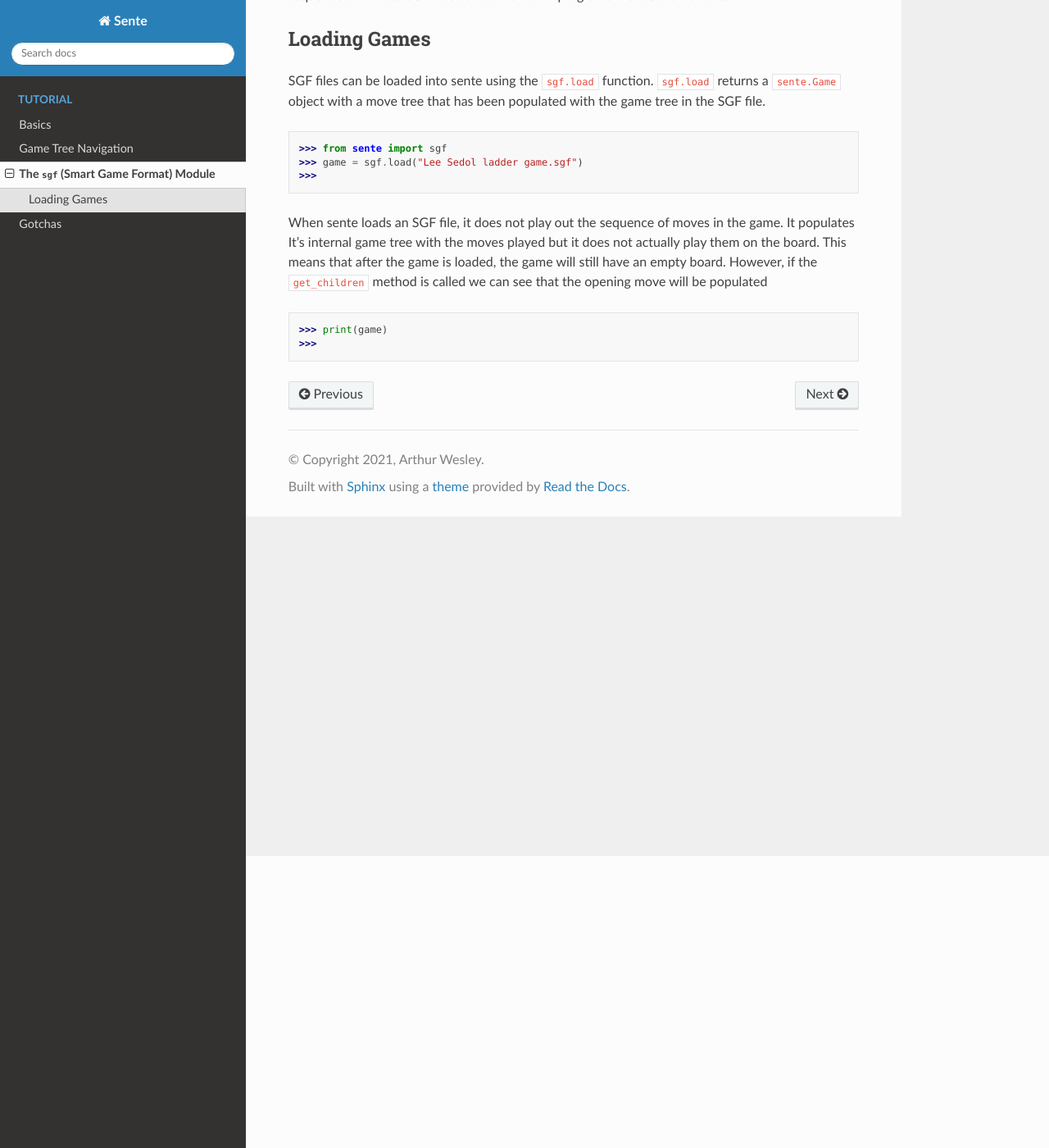
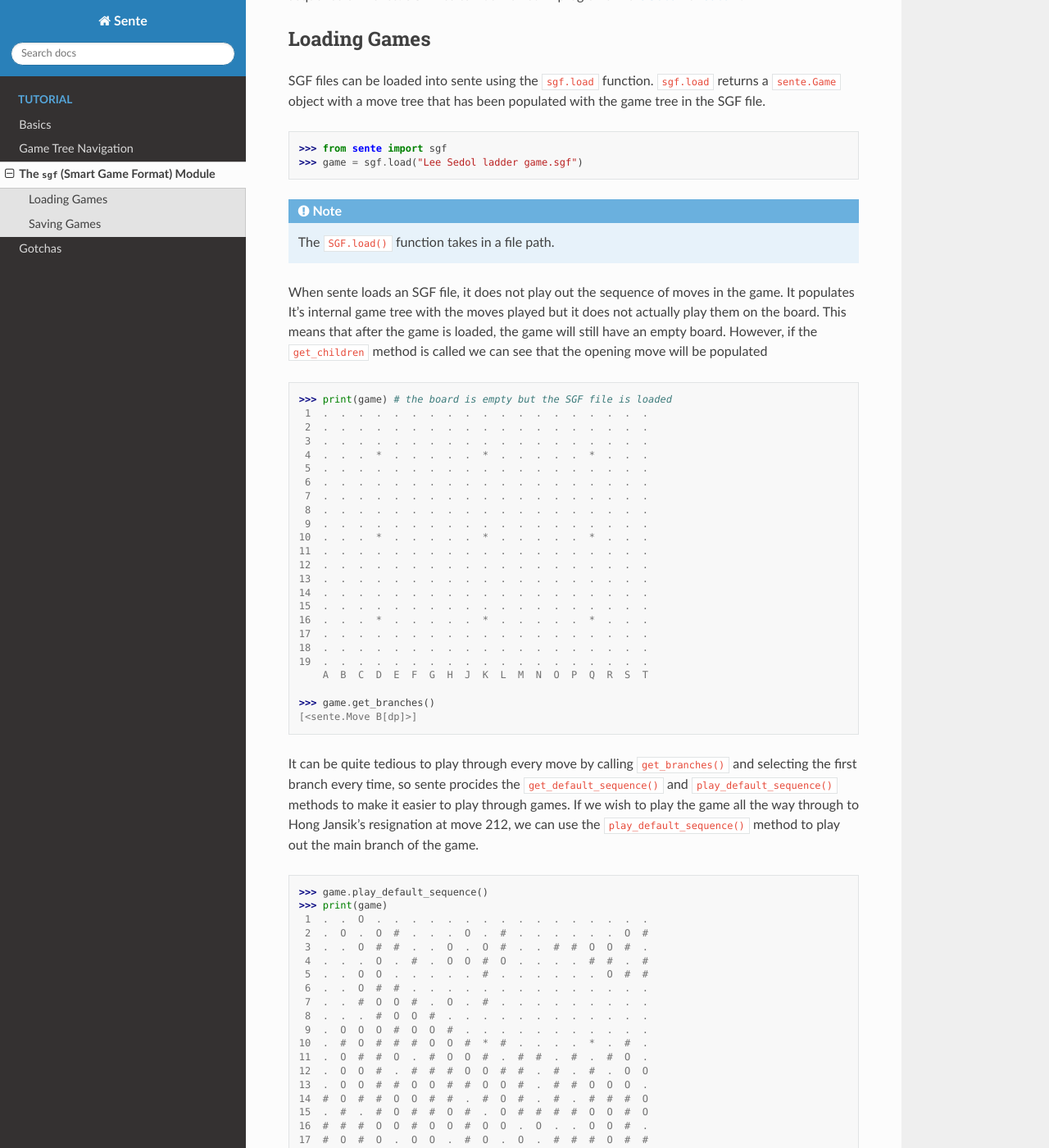
Before and after one commit to atw1020/sente, a Sphinx documentation site: the page built from docs/sgf.rst, in a window 1280 px wide and 1400 px high, scrolled down 356 px. Shown: the whole window at 82% size. Built offline with Sphinx 7.4.7 and the Read the Docs theme 2.0.0, drawn with Linux system fonts in a browser that asks for light colours; some of the changed text lies outside the part shown.

```diff
--- a/docs/basics.rst
+++ b/docs/basics.rst
@@ -34,7 +34,7 @@
     >>> game = sente.Game(13)
     >>> game = sente.Game(19, sente.rules.JAPANESE)
 
-.. note:: Japanese rules may not be advisable because sente has no means of automatic dead stone detection (at present)
+.. warning:: Japanese rules may not be advisable because sente has no means of automatic dead stone detection (at present)
 
 Moves can be played on the game using the ``play()`` method, and the board can be printed using the python ``print()`` function.
 
--- a/docs/sgf.rst
+++ b/docs/sgf.rst
@@ -17,7 +17,8 @@
 
     >>> from sente import sgf
     >>> game = sgf.load("Lee Sedol ladder game.sgf")
-    >>>
+
+.. Note:: The ``SGF.load()`` function takes in a file path.
 
 When sente loads an SGF file, it does not play out the sequence of moves in the game.
 It populates It's internal game tree with the moves played but it does not actually play them on the board.
@@ -26,5 +27,95 @@
 
 .. code-block:: python
 
+    >>> print(game) # the board is empty but the SGF file is loaded
+     1  .  .  .  .  .  .  .  .  .  .  .  .  .  .  .  .  .  .  .
+     2  .  .  .  .  .  .  .  .  .  .  .  .  .  .  .  .  .  .  .
+     3  .  .  .  .  .  .  .  .  .  .  .  .  .  .  .  .  .  .  .
+     4  .  .  .  *  .  .  .  .  .  *  .  .  .  .  .  *  .  .  .
+     5  .  .  .  .  .  .  .  .  .  .  .  .  .  .  .  .  .  .  .
+     6  .  .  .  .  .  .  .  .  .  .  .  .  .  .  .  .  .  .  .
+     7  .  .  .  .  .  .  .  .  .  .  .  .  .  .  .  .  .  .  .
+     8  .  .  .  .  .  .  .  .  .  .  .  .  .  .  .  .  .  .  .
+     9  .  .  .  .  .  .  .  .  .  .  .  .  .  .  .  .  .  .  .
+    10  .  .  .  *  .  .  .  .  .  *  .  .  .  .  .  *  .  .  .
+    11  .  .  .  .  .  .  .  .  .  .  .  .  .  .  .  .  .  .  .
+    12  .  .  .  .  .  .  .  .  .  .  .  .  .  .  .  .  .  .  .
+    13  .  .  .  .  .  .  .  .  .  .  .  .  .  .  .  .  .  .  .
+    14  .  .  .  .  .  .  .  .  .  .  .  .  .  .  .  .  .  .  .
+    15  .  .  .  .  .  .  .  .  .  .  .  .  .  .  .  .  .  .  .
+    16  .  .  .  *  .  .  .  .  .  *  .  .  .  .  .  *  .  .  .
+    17  .  .  .  .  .  .  .  .  .  .  .  .  .  .  .  .  .  .  .
+    18  .  .  .  .  .  .  .  .  .  .  .  .  .  .  .  .  .  .  .
+    19  .  .  .  .  .  .  .  .  .  .  .  .  .  .  .  .  .  .  .
+        A  B  C  D  E  F  G  H  J  K  L  M  N  O  P  Q  R  S  T
+
+    >>> game.get_branches()
+    [<sente.Move B[dp]>]
+
+It can be quite tedious to play through every move by calling ``get_branches()`` and selecting the first branch every time, so sente procides the ``get_default_sequence()`` and ``play_default_sequence()`` methods to make it easier to play through games.
+If we wish to play the game all the way through to Hong Jansik's resignation at move 212, we can use the ``play_default_sequence()`` method to play out the main branch of the game.
+
+.. code-block:: python
+
+    >>> game.play_default_sequence()
     >>> print(game)
-    >>>
+     1  .  .  O  .  .  .  .  .  .  .  .  .  .  .  .  .  .  .  .
+     2  .  O  .  O  #  .  .  .  O  .  #  .  .  .  .  .  .  O  #
+     3  .  .  O  #  #  .  .  O  .  O  #  .  .  #  #  O  O  #  .
+     4  .  .  .  O  .  #  .  O  O  #  O  .  .  .  .  #  #  .  #
+     5  .  .  O  O  .  .  .  .  .  #  .  .  .  .  .  .  O  #  #
+     6  .  .  O  #  #  .  .  .  .  .  .  .  .  .  .  .  .  .  .
+     7  .  .  #  O  O  #  .  O  .  #  .  .  .  .  .  .  .  .  .
+     8  .  .  .  #  O  O  #  .  .  .  .  .  .  .  .  .  .  .  .
+     9  .  O  O  O  #  O  O  #  .  .  .  .  .  .  .  .  .  .  .
+    10  .  #  O  #  #  #  O  O  #  *  #  .  .  .  .  *  .  #  .
+    11  .  O  #  #  O  .  #  O  O  #  .  #  #  .  #  .  #  O  .
+    12  .  O  O  #  .  #  #  #  O  O  #  #  .  #  .  #  .  O  O
+    13  .  O  O  #  #  O  O  #  #  O  O  #  .  #  #  O  O  O  .
+    14  #  O  #  #  O  O  #  #  .  #  O  #  .  #  .  #  #  #  O
+    15  .  #  .  #  O  #  #  O  #  .  O  #  #  #  #  O  O  #  O
+    16  #  #  #  O  O  #  O  O  #  O  O  .  O  .  .  O  O  #  .
+    17  #  O  #  O  .  O  O  .  #  O  .  O  .  #  #  #  O  #  #
+    18  .  O  #  O  .  O  #  #  #  #  O  .  .  .  .  .  O  O  #
+    19  O  .  O  O  O  .  O  .  .  O  .  .  .  .  .  .  .  O  O
+        A  B  C  D  E  F  G  H  J  K  L  M  N  O  P  Q  R  S  T
+
+Alternatively, sente also provides the ``get_default_sequence()`` method which returns the sequence of moves rather than playing them out.
+Because the sequence of moves is a python list, it is subject to python list slicing which can be used to play the first X moves of the game if desired.
+
+.. code-block:: python
+
+    >>> game.advance_to_root()
+    >>> sequence = game.get_default_sequence()
+    >>> game.play_sequence(sequence[:95]) # Lee Sedol's famous ladder sequence
+    >>> print(game)
+     1  .  .  .  .  .  .  .  .  .  .  .  .  .  .  .  .  .  .  .
+     2  .  O  #  O  .  .  .  .  .  .  .  .  .  .  .  .  .  .  .
+     3  .  .  O  #  #  .  .  .  .  .  .  .  .  #  .  .  .  .  .
+     4  .  .  .  O  .  #  .  .  .  *  .  .  .  .  .  #  .  .  .
+     5  .  .  O  O  .  .  .  .  .  .  .  .  .  .  .  .  .  .  .
+     6  .  .  O  #  #  .  .  .  .  .  .  .  .  .  .  .  .  .  .
+     7  .  .  #  O  O  #  .  .  .  .  .  .  .  .  .  .  .  .  .
+     8  .  .  .  #  O  O  #  .  .  .  .  .  .  .  .  .  .  .  .
+     9  .  .  .  .  #  O  O  #  .  .  .  .  .  .  .  .  .  .  .
+    10  .  .  .  *  .  #  O  O  #  *  .  .  .  .  .  *  .  #  .
+    11  .  .  .  .  .  .  #  O  O  #  .  .  .  .  #  .  #  O  .
+    12  .  .  .  .  .  .  .  #  O  O  #  .  O  #  .  #  .  O  O
+    13  .  .  .  .  .  .  .  .  #  O  O  #  O  #  #  O  O  O  .
+    14  .  .  .  .  .  .  .  .  .  #  O  #  O  O  O  #  #  #  O
+    15  .  .  O  .  .  .  .  .  .  .  .  #  #  #  #  O  O  #  O
+    16  .  .  .  *  .  .  .  .  .  *  .  .  O  .  .  O  O  #  .
+    17  .  .  .  O  .  .  .  .  #  .  .  .  .  #  #  #  O  #  #
+    18  .  .  .  .  .  .  .  .  .  .  .  .  .  .  .  .  O  O  #
+    19  .  .  .  .  .  .  .  .  .  .  .  .  .  .  .  .  .  O  .
+        A  B  C  D  E  F  G  H  J  K  L  M  N  O  P  Q  R  S  T
+
+Saving Games
+------------
+
+Once a game has been played out, the ``sgf.dump()`` function can be used to save a SGF of the file.
+
+.. code-block:: python
+
+    >>> game.play_sequence(long_sequence)
+    >>> sgf.dump()
```
Also changed, not shown: other parts of docs/sgf.rst (+1 -1 lines), 6 other files.
